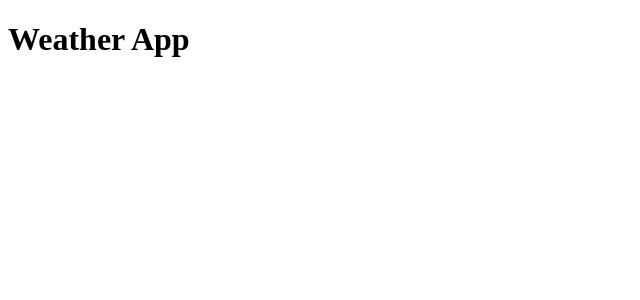
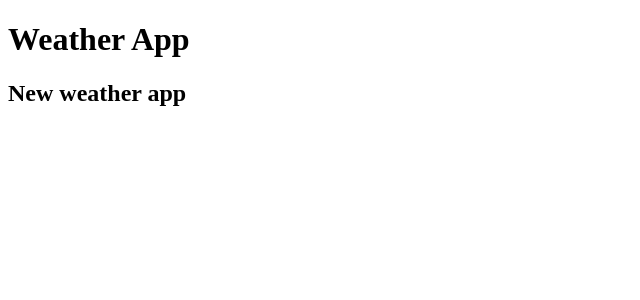
Before and after one commit to tanakapat/react-weather-project-v3, a React (Create React App) app: page / in a window 1280 px wide. Shown: the top 300 px of the page, without its empty margins (0-640 px from the left). Built offline with nearby package versions, Linux system fonts and the light colour scheme.

Commit message:
Update to first deploy

```diff
--- a/src/App.js
+++ b/src/App.js
@@ -5,6 +5,8 @@ export default function App() {
   return (
     <div className="App">
       <h1>Weather App</h1>
+
+      <h2>New weather app</h2>
     </div>
   );
 }
```
